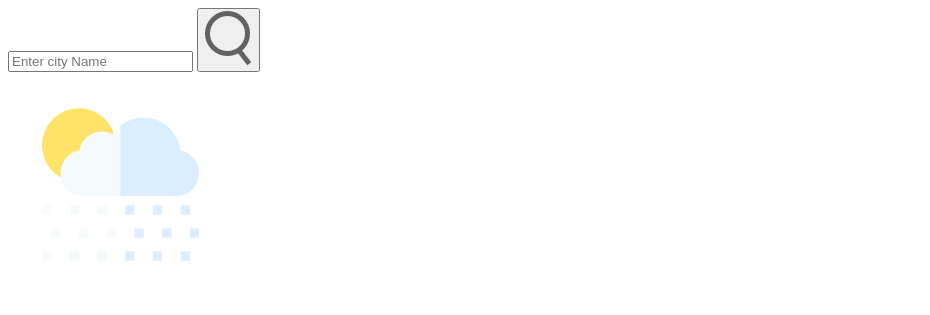
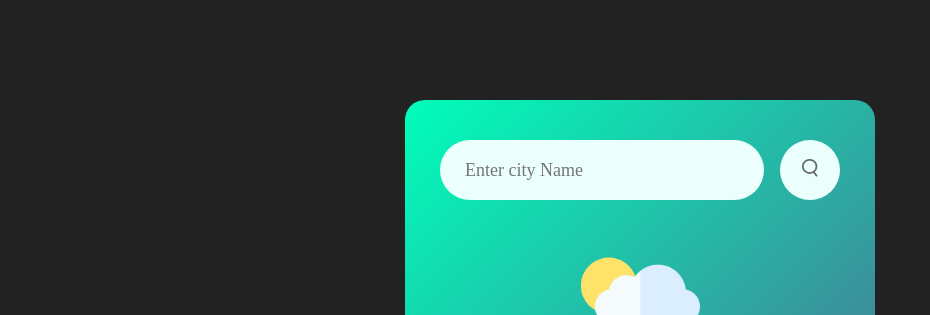
Before and after one commit to kashi-verma/Clime---Weather-App, a plain HTML site: page index.html in a window 1280 px wide. Shown: the top 315 px of the page, without its empty margins (0-930 px from the left). Drawn offline with Linux system fonts and the light colour scheme.

Commit message:
Update index.html

```diff
--- a/index.html
+++ b/index.html
@@ -4,7 +4,7 @@
     <meta charset="UTF-8" />
     <meta name="viewport" content="width=device-width, initial-scale=1.0" />
     <title>Document</title>
-    <link rel="stylesheet" href="weatherstyle.css" />
+    <link rel="stylesheet" href="style.css" />
   </head>
   <body>
     <div class="card">
```
